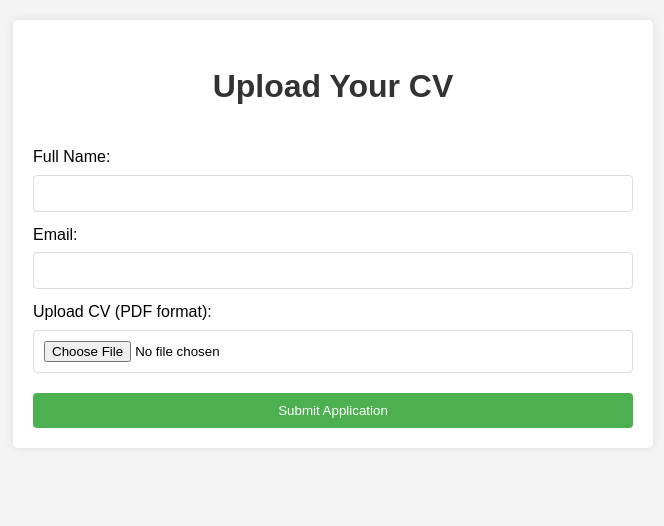
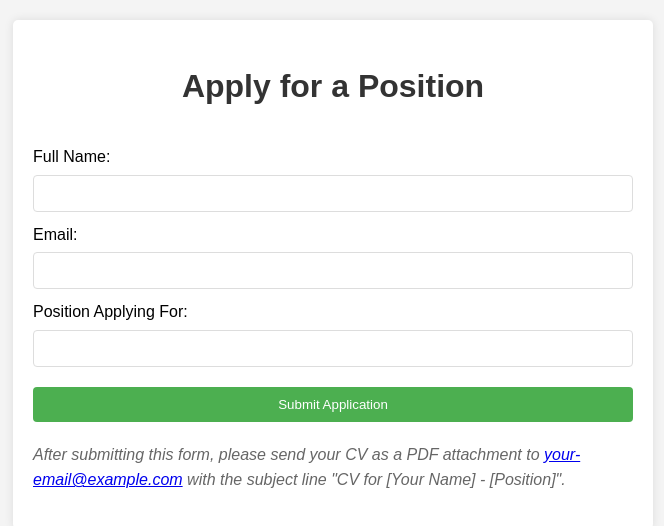
Before and after one commit to jarueda97/applicant-landing-page, a plain HTML site: page index.html in a window 1280 px wide. Shown: the whole page, without its empty margins (307-971 px from the left). Drawn offline with Linux system fonts and the light colour scheme.

Commit message:
Update index.html

```diff
--- a/index.html
+++ b/index.html
@@ -3,7 +3,7 @@
 <head>
     <meta charset="UTF-8">
     <meta name="viewport" content="width=device-width, initial-scale=1.0">
-    <title>Upload Your CV</title>
+    <title>Apply for a Position</title>
     <style>
         body {
             font-family: Arial, sans-serif;
@@ -47,23 +47,32 @@
         button:hover {
             background-color: #45a049;
         }
+        .instructions {
+            margin-top: 20px;
+            font-style: italic;
+            color: #666;
+        }
     </style>
 </head>
 <body>
     <div class="container">
-        <h1>Upload Your CV</h1>
-        <form action="https://formspree.io/f/xnnaalzg" method="POST" enctype="multipart/form-data">
+        <h1>Apply for a Position</h1>
+        <form action="https://formspree.io/f/xnnaalzg" method="POST">
             <label for="name">Full Name:</label>
             <input type="text" id="name" name="name" required>
 
             <label for="email">Email:</label>
             <input type="email" id="email" name="email" required>
 
-            <label for="cv">Upload CV (PDF format):</label>
-            <input type="file" id="cv" name="cv" accept=".pdf" required>
+            <label for="position">Position Applying For:</label>
+            <input type="text" id="position" name="position" required>
 
             <button type="submit">Submit Application</button>
         </form>
+        <p class="instructions">
+            After submitting this form, please send your CV as a PDF attachment to
+            <a href="mailto:your-email@example.com">your-email@example.com</a> with the subject line "CV for [Your Name] - [Position]".
+        </p>
     </div>
 </body>
 </html>
```
